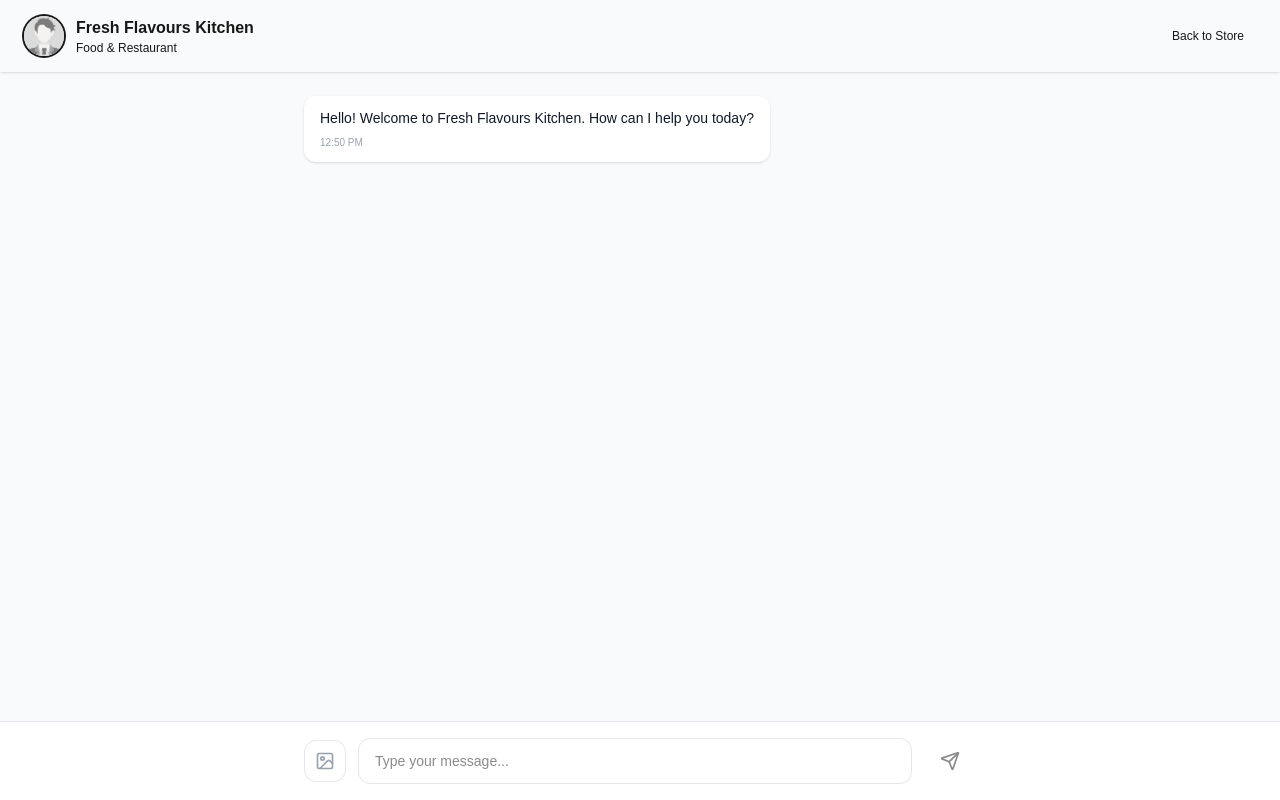
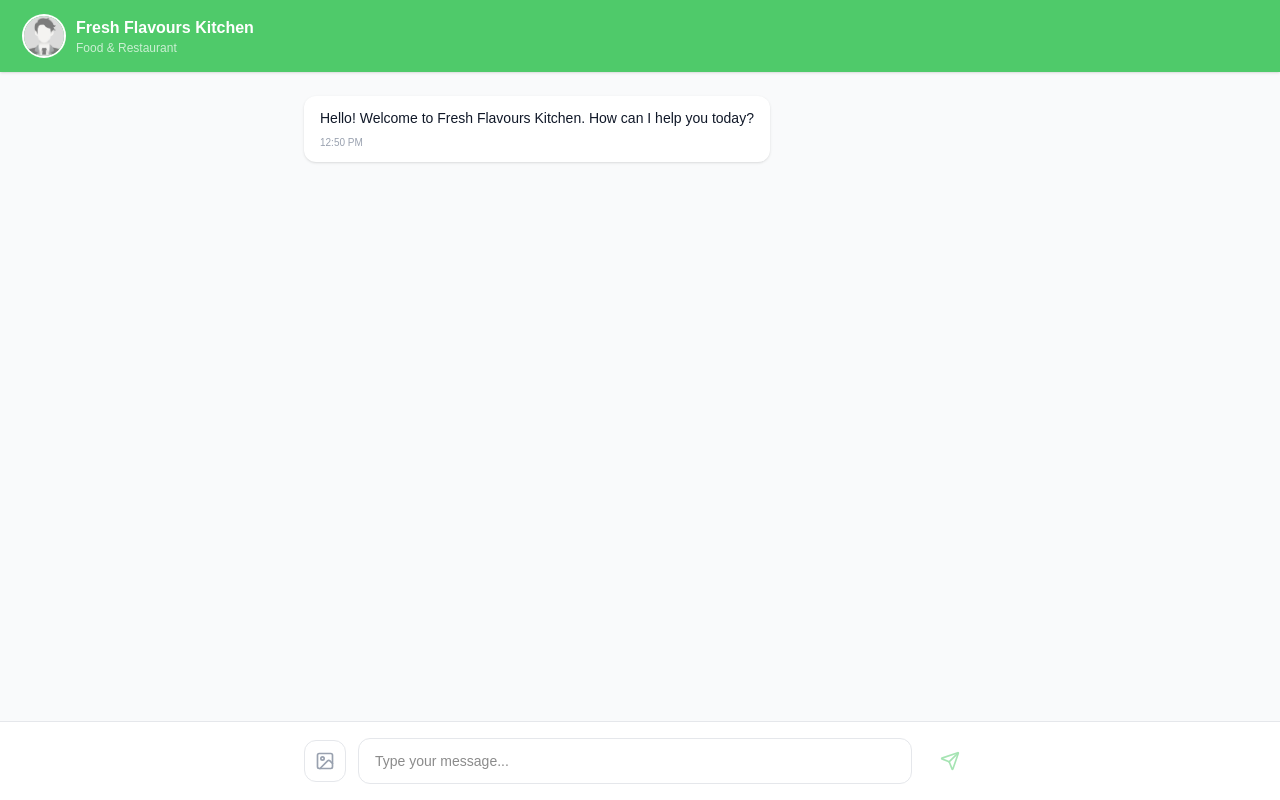
Before and after one commit to Sellfast-app/webchat, a Next.js app: page / in a window 1280 px wide. Built offline with nearby package versions, Linux system fonts and the light colour scheme.

Commit message:
chore: color update

```diff
--- a/src/components/ChatWidget.tsx
+++ b/src/components/ChatWidget.tsx
@@ -105,28 +105,22 @@ export function ChatWidget({ vendor = MOCK_VENDOR }: ChatWidgetProps) {
   return (
     <div className="flex h-screen w-full flex-col bg-gray-50">
       {/* Header */}
-      <div className="flex items-center justify-between bg-primary px-6 py-4 shadow-sm">
+      <div className="flex items-center justify-between bg-[#4FCA6A] px-6 py-4 shadow-sm">
         <div className="flex items-center gap-3">
           <img
             src="/vendor-avatar.jpg"
             alt="Vendor"
-            className="h-10 w-10 rounded-full object-cover ring-2 ring-primary-foreground/20"
+            className="h-10 w-10 rounded-full object-cover ring-2 ring-white"
           />
           <div>
-            <h2 className="text-base font-semibold text-primary-foreground">
+            <h2 className="text-base font-semibold text-white">
               {vendor.vendorName}
             </h2>
-            <p className="text-xs text-primary-foreground/70">
+            <p className="text-xs text-white/70">
               {vendor.businessType}
             </p>
           </div>
         </div>
-        <a
-          href="/"
-          className="rounded-lg bg-primary-foreground/10 px-3 py-1.5 text-xs font-medium text-primary-foreground hover:bg-primary-foreground/20"
-        >
-          Back to Store
-        </a>
       </div>
 
       {/* Messages */}
@@ -189,7 +183,7 @@ export function ChatWidget({ vendor = MOCK_VENDOR }: ChatWidgetProps) {
             onClick={() => fileInputRef.current?.click()}
             className="rounded-xl border border-gray-200 p-2.5 text-gray-400 hover:bg-gray-50 hover:text-gray-600 transition-colors"
           >
-            <ImageIcon className="h-5 w-5" />
+            <ImageIcon className="h-5 w-5 " />
           </button>
           <input
             type="text"
@@ -204,7 +198,7 @@ export function ChatWidget({ vendor = MOCK_VENDOR }: ChatWidgetProps) {
             disabled={loading || !input.trim()}
             className="rounded-xl bg-primary px-4 py-3 text-primary-foreground hover:bg-primary-secondary disabled:opacity-50 transition-colors"
           >
-            <Send className="h-5 w-5" />
+            <Send className="h-5 w-5 text-[#4FCA6A]" />
           </button>
         </div>
       </div>
```
